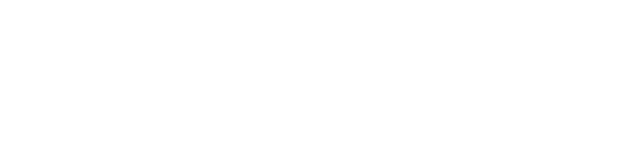
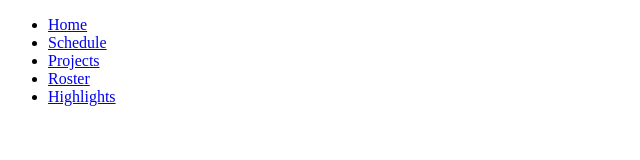
Before and after one commit to Academic-Student-Software-Club/Club-Website, a plain HTML site: page index.html in a window 1280 px wide. Shown: the whole page, without its empty margins (0-640 px from the left). Drawn offline with Linux system fonts and the light colour scheme.

Commit message:
initial nav bar

```diff
--- a/index.html
+++ b/index.html
@@ -6,6 +6,14 @@
     <title>Academic Student Software Club</title>
 </head>
 <body>
-
+    <nav>
+        <ul>
+            <li><a href="index.html">Home</a></li>
+            <li><a href="schedule.html">Schedule</a></li>
+            <li><a href="projects.html">Projects</a></li>
+            <li><a href="roster.html">Roster</a></li>
+            <li><a href="highlights.html">Highlights</a></li>
+        </ul>
+    </nav>
 </body>
 </html>
```
